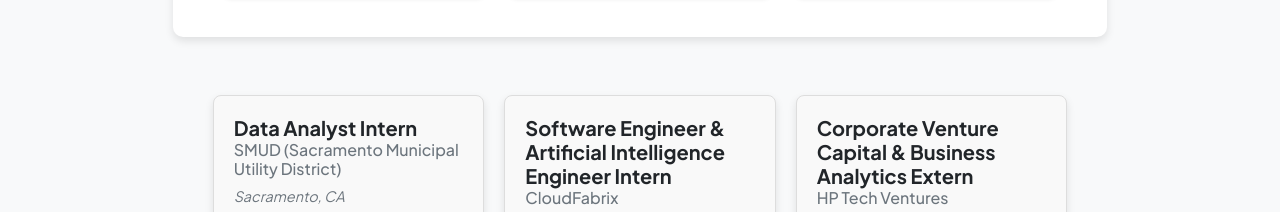
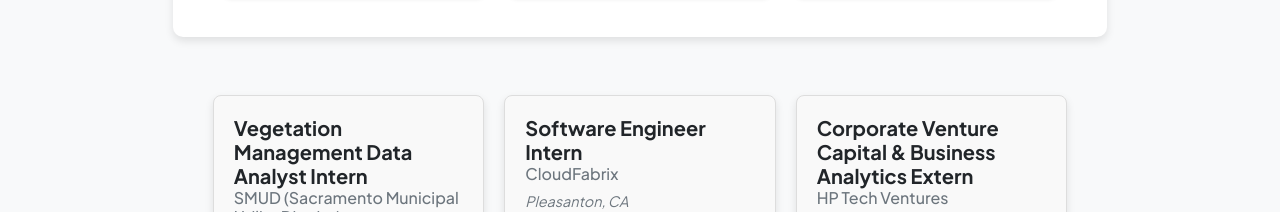
Before and after one commit to akshitaabalasai/Personal-Website, a plain HTML site: page experiences.html in a window 1280 px wide. Shown: the part 547-759 px from the top of the page. Drawn offline with nearby package versions, Linux system fonts and the light colour scheme.

Commit message:
Update experiences.html

```diff
--- a/experiences.html
+++ b/experiences.html
@@ -27,7 +27,7 @@
                     <div class="collapse navbar-collapse" id="navbarSupportedContent">
                         <ul class="navbar-nav ms-auto mb-2 mb-lg-0 small fw-bolder">
                             <li class="nav-item"><a class="nav-link" href="index.html">About Me</a></li>
-                            <li class="nav-item"><a class="nav-link" href="resume.html">Experiences</a></li>
+                            <li class="nav-item"><a class="nav-link" href="experiences.html">Experiences</a></li>
                             <li class="nav-item"><a class="nav-link" href="projects.html">Projects</a></li>
                             <li class="nav-item"><a class="nav-link" href="contact.html">Let's Connect!</a></li>
                         </ul>
@@ -70,7 +70,7 @@
 
 <div class="new-card-container mt-4">
     <div class="new-card">
-        <h5 class="card-title">Data Analyst Intern</h5>
+        <h5 class="card-title">Vegetation Management Data Analyst Intern</h5>
         <h6 class="card-subtitle mb-2 text-muted">SMUD (Sacramento Municipal Utility District)</h6>
         <p class="card-textn">Sacramento, CA</p>
         <p class="card-textn">2024</p>
@@ -81,7 +81,7 @@
         </p>
     </div>
     <div class="new-card">
-        <h5 class="card-title">Software Engineer & Artificial Intelligence Engineer Intern</h5>
+        <h5 class="card-title">Software Engineer Intern</h5>
         <h6 class="card-subtitle mb-2 text-muted">CloudFabrix</h6>
         <p class="card-textn">Pleasanton, CA</p>
         <p class="card-textn">2024</p>
```
